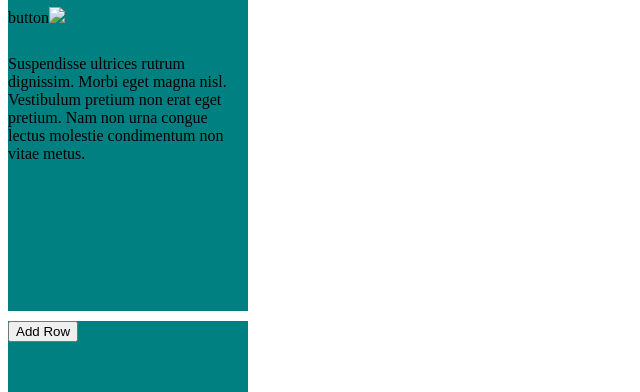
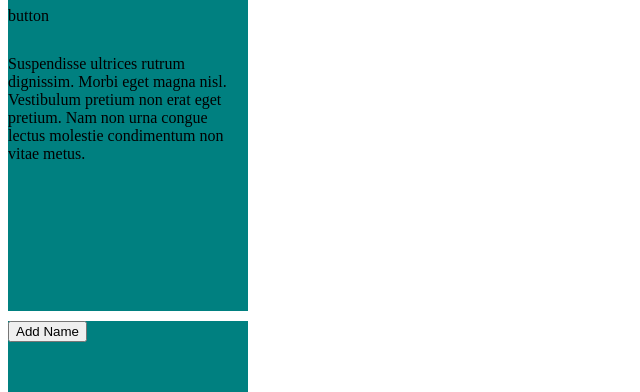
Before and after one commit to dnd618/SimpleTasks2.0, a plain HTML site: page index.html in a window 1280 px wide. Shown: the part 267-659 px from the top of the page, 0-640 px from the left. Drawn offline with nearby package versions, Linux system fonts and the light colour scheme.

Commit message:
final push

```diff
--- a/index.html
+++ b/index.html
@@ -24,7 +24,7 @@
 </div>
 <!--5-->
 <div id="name">
- <button id ="appendRow()" value="Add Row">Add Row</button>
+ <button id ="appendRow()" value="Add Row">Add Name</button>
  </div>
 
 <!--6-->
@@ -40,6 +40,5 @@
     <script src="https://ajax.googleapis.com/ajax/libs/jquery/3.2.1/jquery.min.js"></script>
     <script type="text/javascript" src="http://ajax.aspnetcdn.com/ajax/jQuery/jquery-1.9.0.min.js"></script>
     <script src="http://ajax.googleapis.com/ajax/libs/jquery/1.3.2/jquery.min.js"></script>
-    <script type="text/javascript" src="./jquery-1.6.3.js"></script>
     <script src='index.js'></script>
 </html>
--- a/index.js
+++ b/index.js
@@ -6,14 +6,14 @@ $body.append($elem);
 function createButton(data) {
 
   var button = $('<div id="my-button">button</div>')
-    .css({
+    // .css({
 
-     }).append($('<a>').attr({
-       'target' : '_blank',
-       'rel' : 'nofollow'
-     }).append($('<image src="css/images/Facebook-icon.png">').css({
+    //  }).append($('<a>').attr({
+    //    'target' : '_blank',
+    //    'rel' : 'nofollow'
+    //  }).append($('<image src="css/images/Facebook-icon.png">').css({
 
-     })));
+    //  })));
 
 //2
 
@@ -55,8 +55,6 @@ function appendRow()
 }
 
 //Six
-var homie = ['Bria', 'William', 'Andre', 'Kim', 'Cocheta', 'Daisy', 'Kennedy', 'Sydney', 'Liam', 'Shari'];
-
 $(document).ready(function() {
     var array = ['Bria', '<br>', 'William','<br>', 'Andre','<br>', 'Kim','<br>', 'Cocheta','<br>', 'Daisy','<br>', 'Kennedy','<br>', 'Sydney','<br>', 'Liam','<br>', 'Shari'];
 
```
